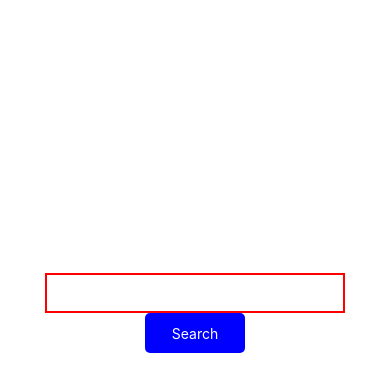
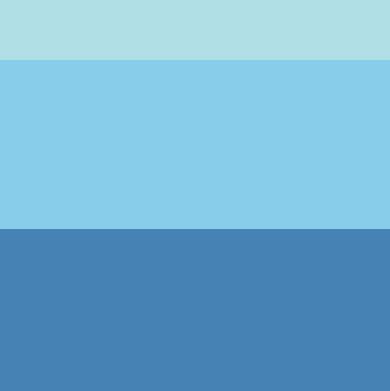
Before and after one commit to disc7/bootstrap-react-native, a React Native app in the folder App/: screen / in a window 390 px wide. Shown: the part 109-500 px from the top of the page. Built offline with nearby package versions, Linux system fonts and the light colour scheme.

Commit message:
[BP-1215] Search results white focus displays incorrectly - adding some flex box example styles

```diff
--- a/App/App.js
+++ b/App/App.js
@@ -1,5 +1,5 @@
 import React from 'react';
-import { StyleSheet, Text, View } from 'react-native';
+import { StyleSheet, Text, View, Image, Dimensions } from 'react-native';
 import Input from './components/input/Input.js';
 import TinderCards from './components/tinder/Tinder.js';
 
@@ -11,14 +11,9 @@ export default class App extends React.Component {
   render() {
     return (
       <View style={styles.container}>
-        <Input
-          updateJokes={(jokes) => this.setState({jokes: jokes})}
-          value={this.state.value}
-          onChange={(value) => this.setState({value: value})}
-        />
-        <TinderCards
-          jokes={this.state.jokes}
-        />
+        <View style={styles.boxTop} />
+        <View style={styles.boxMiddle} />
+        <View style={styles.boxBottom} />
       </View>
     );
   }
@@ -27,8 +22,22 @@ export default class App extends React.Component {
 const styles = StyleSheet.create({
   container: {
     flex: 1,
-    backgroundColor: '#fff',
-    alignItems: 'center',
     justifyContent: 'center',
+    alignContent: 'flex-start',
+  },
+  boxTop: {
+    flex: 1,
+    flexShrink: 1,
+    backgroundColor: 'powderblue',
+  },
+  boxMiddle: {
+    flex: 2,
+    flexGrow: 1,
+    backgroundColor: 'skyblue',
+  },
+  boxBottom: {
+    flex: 3,
+    flexShrink: 1,
+    backgroundColor: 'steelblue',
   }
 });
```
